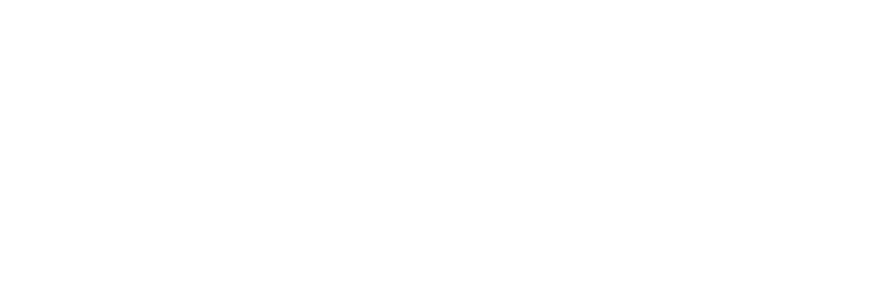
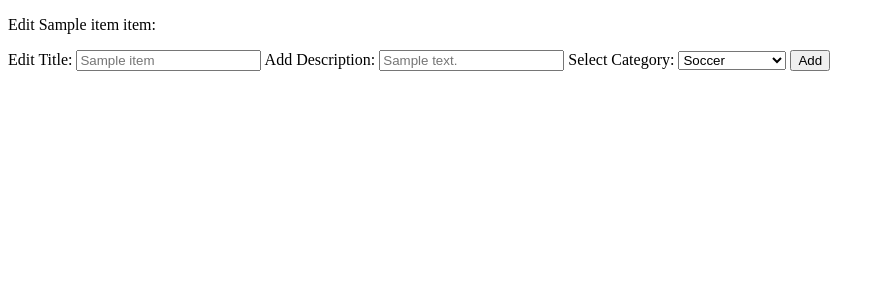
Before and after one commit to SatishDivvi/Item-Catalog-Application, a Flask app: page /catalog/1/items/1/edit in a window 1280 px wide. Before the commit the part shown is empty. Shown: the top 300 px of the page, without its empty margins (0-885 px from the left). Run offline with Flask 2, Linux system fonts and the light colour scheme; tables that the repository leaves empty hold one stand-in row (values such as "Sample post").

Commit message:
Create form to edit items

```diff
--- a/templates/editItem.html
+++ b/templates/editItem.html
@@ -4,6 +4,20 @@
 
     </head>
     <body>
-
+        <p>Edit {{item.name}} item:</p>
+        <form action="{{url_for('editItems', item_id = item.id, category_id = category.id)}}" method='POST'>
+                <label for="title">Edit Title:</label>
+                <input type="text" id="title" name="editTitle" placeholder="{{item.name}}">
+                <label for="description">Add Description:</label>
+                <input type="text" id="description" name="editDescription" placeholder="{{item.description}}">
+                <label for="category">Select Category:</label>
+                <select name="category" required>
+                    <option value="Soccer" id="category">Soccer</option>
+                    <option value="Football" id="category">Football</option>
+                    <option value="Snowboarding" id="category">Snowboarding</option>
+                    <option value="Hockey" id="category">Hockey</option>
+                  </select>
+                <button type="submit">Add</button>
+                </form>
     </body>
 </html>
```
